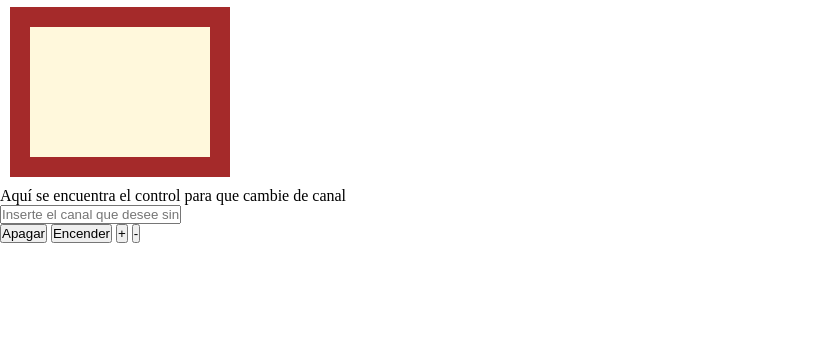
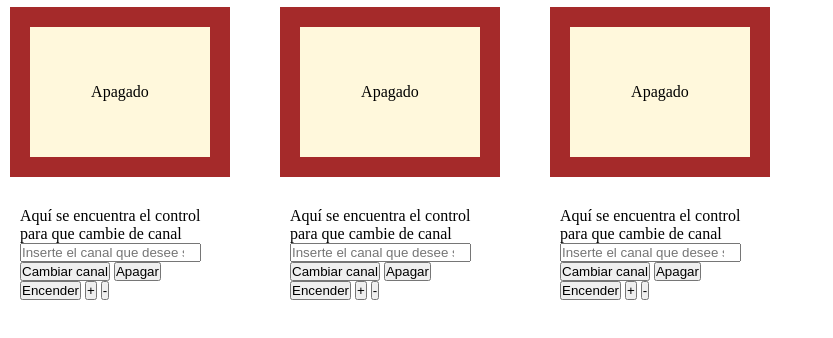
Before and after one commit to armandolezama/reto-poly, a website: page public/index.html in a window 1280 px wide. Shown: the part 40-378 px from the top of the page, without its empty margins (0-833 px from the left). Drawn offline with Linux system fonts and the light colour scheme.

Commit message:
Se han añadido 3 teles más, comentarios y modificaciones a la clase de tal manera que ahora permite encender, apagar y sintonizar manualmente

```diff
--- a/public/index.html
+++ b/public/index.html
@@ -8,26 +8,59 @@
 <body>
     <h1>Televisiones</h1>
 
-    <article>
-        <div class="television">
-            <div class="screen"></div>
+    <section class="main-container">
+
+        <article class="tv-container">
+            <div id="first-tv" class="television">
+                <div id="first-screen" class="screen"><p class="ch-content">Apagado</p></div>
             </div>
 
             <div class="control">
                 <p>Aquí se encuentra el control para que cambie de canal</p>
-            <form id="" action="">
-                <input class="manualChn" id="" type="text" name="manualChn" value="" placeholder="Inserte el canal que desee sintonizar">
-                <!-- <label for=""></label> -->
-            </form>
+                <input id="first-manual" class="manualChn" id="" type="number" name="manualChn" value="" placeholder="Inserte el canal que desee sintonizar">
+                <button onclick="firstTV.manualChannel()">Cambiar canal</button>
 
-            <button>Apagar</button>
-            <button>Encender</button>
+                <button onclick="firstTV.turnOff()">Apagar</button>
+                <button onclick="firstTV.turnOn()">Encender</button>
                 <button onclick="firstTV.plusChannel()" class="plusBtn">+</button>
                 <button onclick="firstTV.lessChannel()"class="lessBtn">-</button>
             </div>
         </article>
 
+        <article class="tv-container">
+            <div id="second-tv" class="television">
+                <div id="second-screen" class="screen"><p>Apagado</p></div>
+            </div>
 
+            <div class="control">
+                <p>Aquí se encuentra el control para que cambie de canal</p>
+                <input id="second-manual" class="manualChn" id="" type="number" name="manualChn" value="" placeholder="Inserte el canal que desee sintonizar">
+                <button onclick="secondTV.manualChannel()">Cambiar canal</button>
+
+                <button onclick="secondTV.turnOff()">Apagar</button>
+                <button onclick="secondTV.turnOn()">Encender</button>
+                <button onclick="secondTV.plusChannel()" class="plusBtn">+</button>
+                <button onclick="secondTV.lessChannel()"class="lessBtn">-</button>
+            </div>
+        </article>
+
+        <article class="tv-container">
+            <div id="third-tv" class="television">
+                <div id="third-screen" class="screen"><p>Apagado</p></div>
+            </div>
+
+            <div class="control">
+                <p>Aquí se encuentra el control para que cambie de canal</p>
+                <input id="third-manual" class="manualChn" id="" type="number" name="manualChn" value="" placeholder="Inserte el canal que desee sintonizar">
+                <button onclick="thirdTV.manualChannel()">Cambiar canal</button>
+
+                <button onclick="thirdTV.turnOff()">Apagar</button>
+                <button onclick="thirdTV.turnOn()">Encender</button>
+                <button onclick="thirdTV.plusChannel()" class="plusBtn">+</button>
+                <button onclick="thirdTV.lessChannel()"class="lessBtn">-</button>
+            </div>
+            </article>
+    </section>
     <script src="script.js"></script>
 </body>
 </html>
--- a/public/script.js
+++ b/public/script.js
@@ -1,24 +1,42 @@
-
+mainSection =  document.querySelector('#main-section')
 let limit = 20
 
 class Television {
-    constructor(model, channel = 1){
-        this.model = model
+    constructor(model, manualCh, channel = 1){
+        this.model = document.getElementById(model)
+        this.manualCh = document.getElementById(manualCh)
+        this.turned = false
         this.channel = channel
     }
     theChannel(){
-        this.model.innerHTML = `<div class="screen"><p>${this.channel}</p></div>`
+        this.model.innerHTML = `<div class="screen"><p class="ch-content">${this.channel}</p></div>`
+    }
+
+    manualChannel(){
+        if(this.turned){
+            this.channel = this.manualCh.value
+            if(this.channel > limit ){
+                this.channel = limit
+            } else if (this.channel < 1){
+                this.channel = 1
+            }
+            this.theChannel()
+        }
     }
 
     plusChannel(){
+        console.log(this.turned)
+        if(this.turned){
             this.channel += 1
             if(this.channel > limit ){
                 this.channel = 1
             }
             this.theChannel()
         }
+    }
 
     lessChannel(){
+        if(this.turned){
             this.channel -= 1
             if(this.channel < 1){
                 this.channel = limit
@@ -27,4 +45,19 @@ class Television {
         }
     }
 
-let firstTV = new Television (document.querySelector('.television'))
+    turnOff(){
+        this.turned = false
+        this.model.innerHTML = `<div class="screen"><p class="ch-content">Apagado</p></div>`
+    }
+
+    turnOn(){
+        this.turned = true
+        this.theChannel()
+    }
+}
+
+let firstTV = new Television ('first-tv', 'first-manual')
+
+let secondTV = new Television ('second-tv', 'second-manual')
+
+let thirdTV = new Television ('third-tv', 'third-manual')
--- a/public/styles.css
+++ b/public/styles.css
@@ -1,6 +1,18 @@
 * {
     margin: 0;
     padding: 0;
+}
+
+.main-container{
+    display: flex;
+    flex-flow: row;
+}
+
+.tv-container{
+    display: inline-flex;
+    width: 270px;
+    height: 400px;
+    flex-flow: column;
 }
 
 .television{
@@ -18,6 +30,14 @@
     background: cornsilk;
     width: 180px;
     height: 130px;
-    vertical-align: middle;
+    display: flex;
+    justify-content: center;
+    align-items: center;
+}
 
+.control{
+    width: 200px;
+    height: 150px;
+    padding: 10px;
+    margin: 10px;
 }
```
Lines whose indentation alone changed are shown as unchanged.
